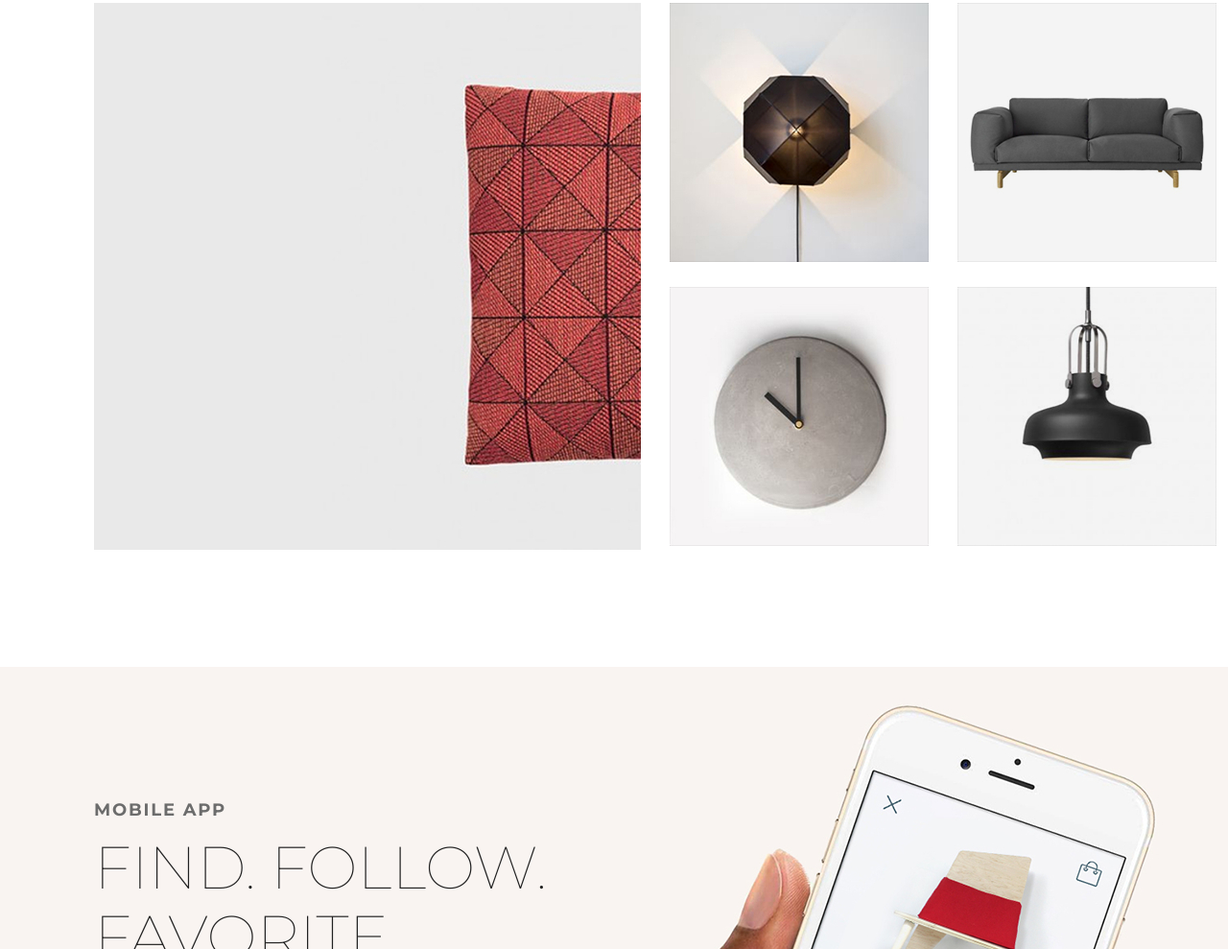
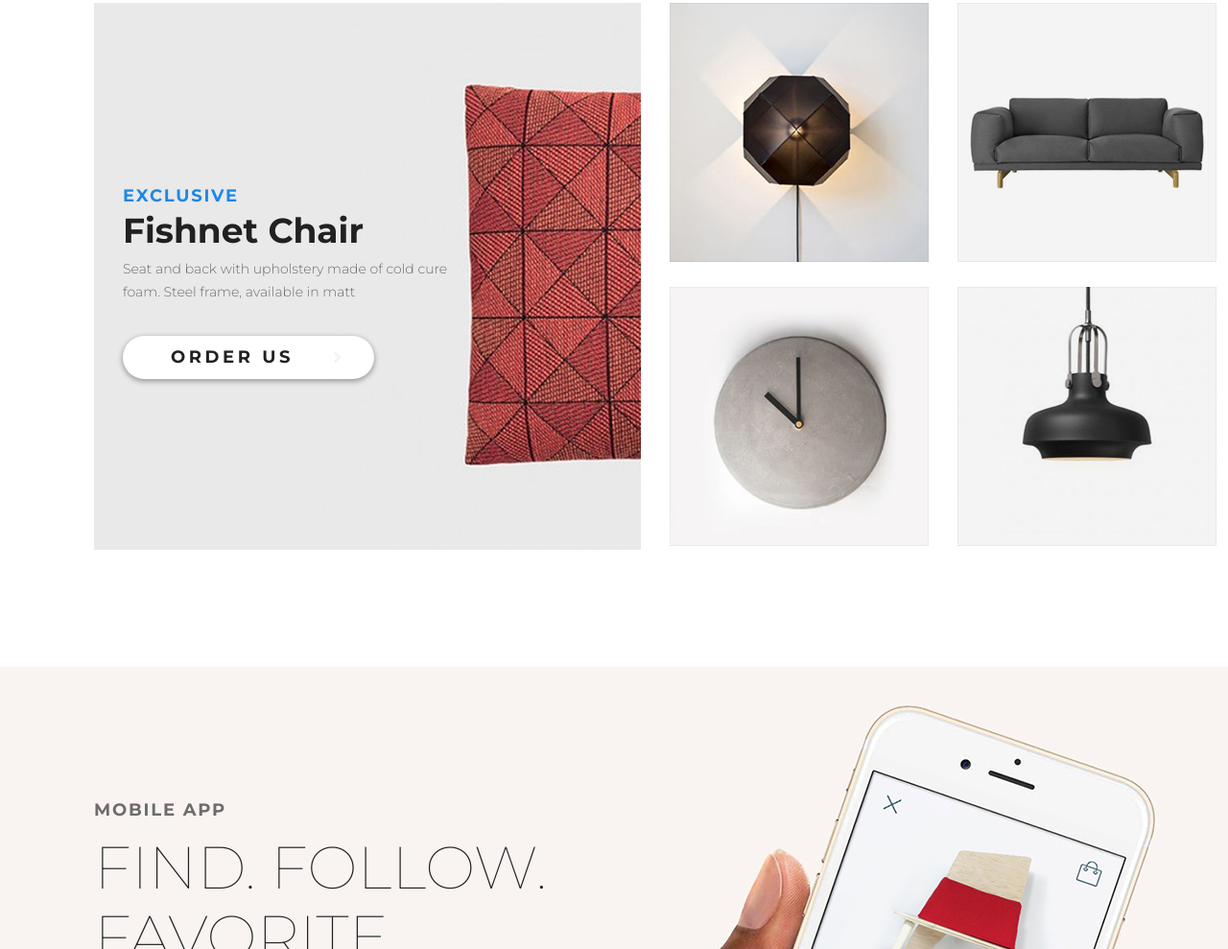
Before and after one commit to MaximGasilin/maximgasilin.github.io, a plain HTML site: page index.html in a window 1280 px wide. Shown: the part 4178-5167 px from the top of the page at 96% size. Drawn offline with Linux system fonts and the light colour scheme; files whose address does not match are found by name.

Commit message:
Add files via upload

```diff
--- a/index.html
+++ b/index.html
@@ -192,7 +192,7 @@
                         <li class="ep_main_li">
                             <div class="ep_main_block" alt="product-1-lg">
                                 <div class="ep_main_block_hover">
-                                    <div  <section class="tcl_block_hover">class="ep_content">
+                                    <div class="ep_content">
                                         <div class="ep_tag">exclusive</div>
                                         <div class="ep_name">Fishnet Chair</div>
                                         <div class="ep_details">Seat and back with upholstery made of cold cure foam. Steel frame, available in matt</div>
```
